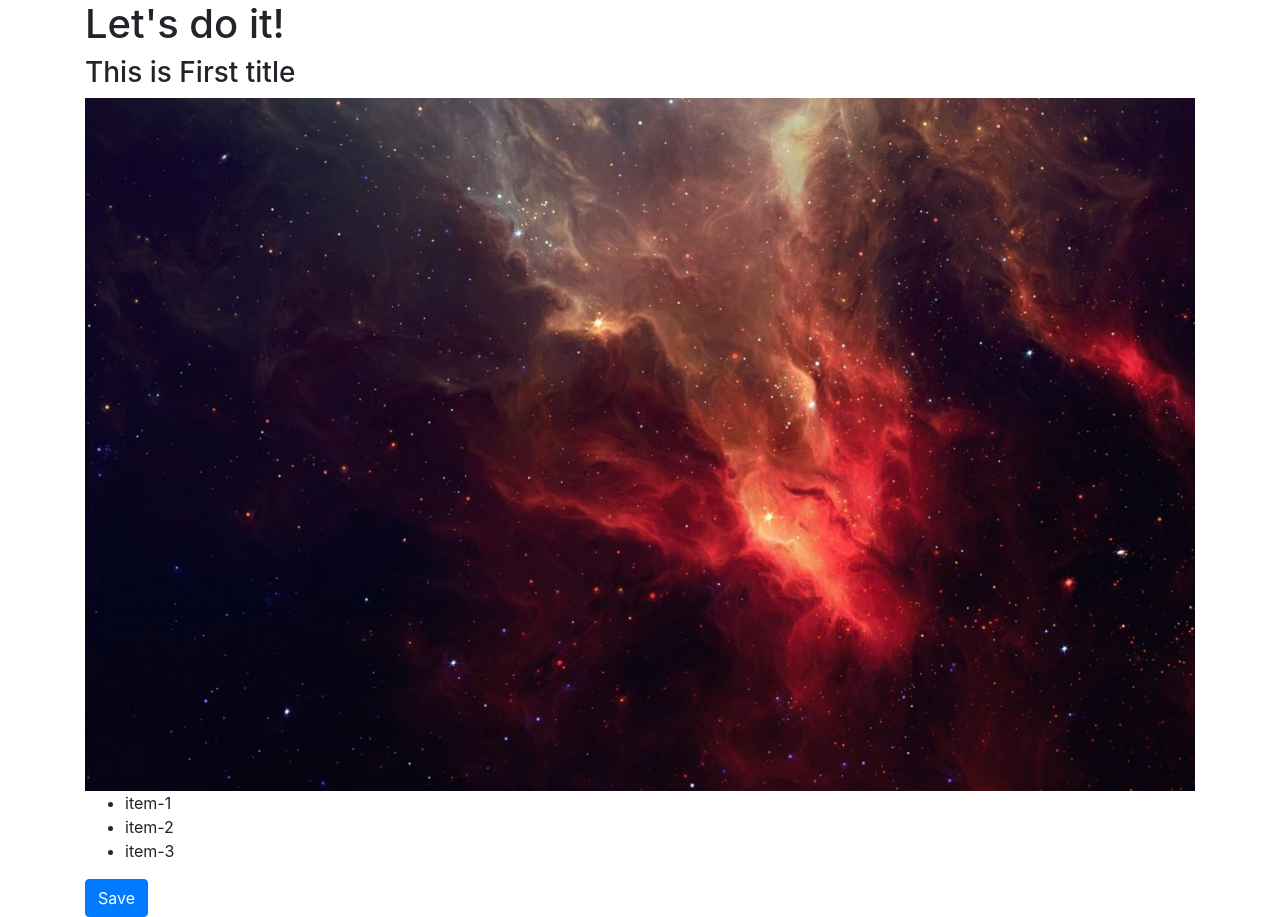
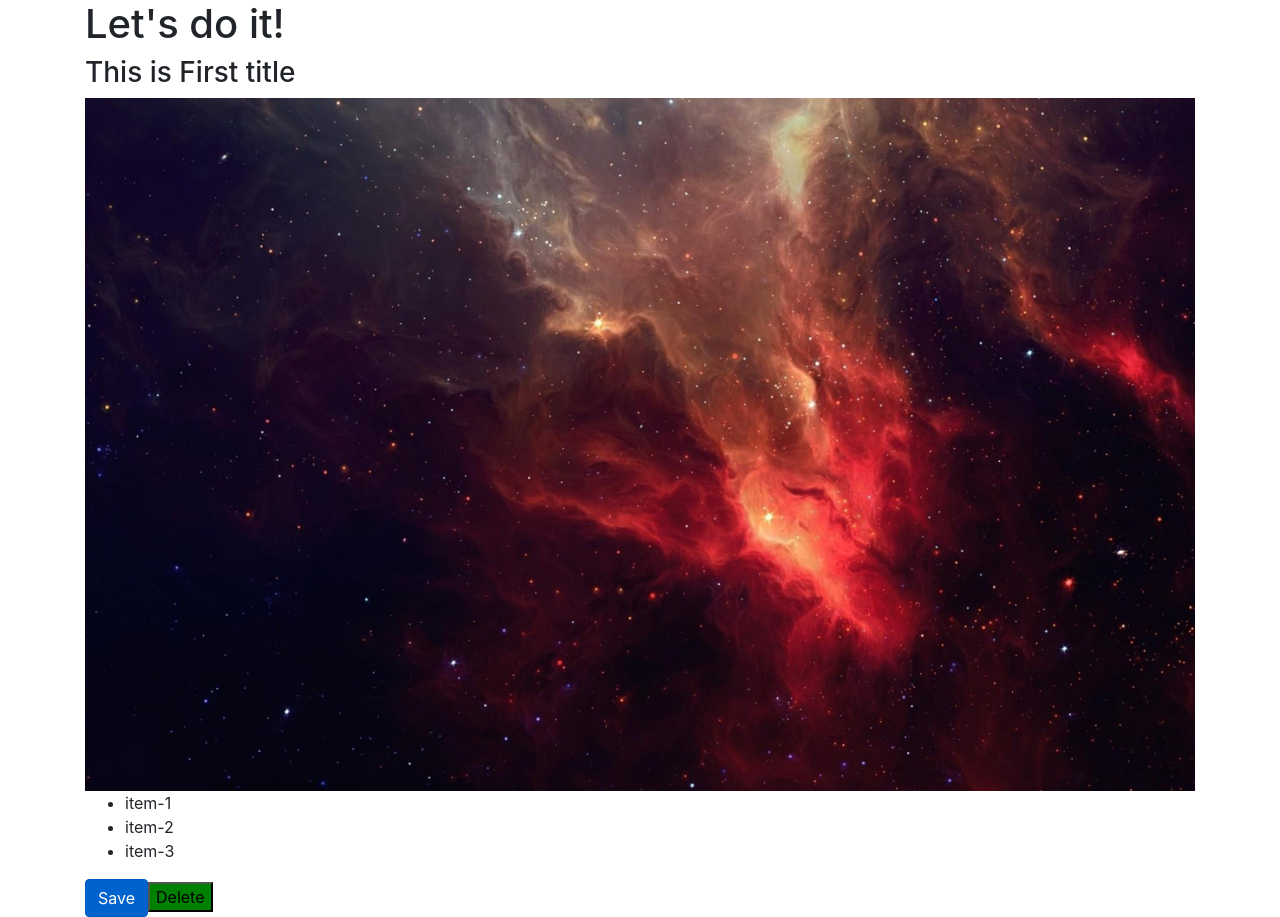
Before and after one commit to munjizza/angular-app-ecommerce, an Angular app: page / in a window 1280 px wide. Built offline with nearby package versions, Linux system fonts and the light colour scheme.

Commit message:
Added class an style object property based on condition (true, false).

```diff
--- a/src/app/first/first.component.html
+++ b/src/app/first/first.component.html
@@ -8,4 +8,5 @@
     </li>
 </ul>
 
-<button class="btn btn-primary">Save</button>
+<button class="btn btn-primary" [class.active]="isActive">Save</button>
+<button [style.backgroundColor]="isActive ? 'green' : 'red' ">Delete</button>
--- a/src/app/first/first.component.ts
+++ b/src/app/first/first.component.ts
@@ -14,6 +14,7 @@ export class FirstComponent implements OnInit {
   title = "This is First title";
   imageUrl = "../../assets/universe.jpg";
   mailList;
+  isActive = true;
 
   constructor(service: EmailService) {
     this.mailList = service.getMail();
```
Also changed, not shown: src/styles.css (line endings or trailing spaces).
